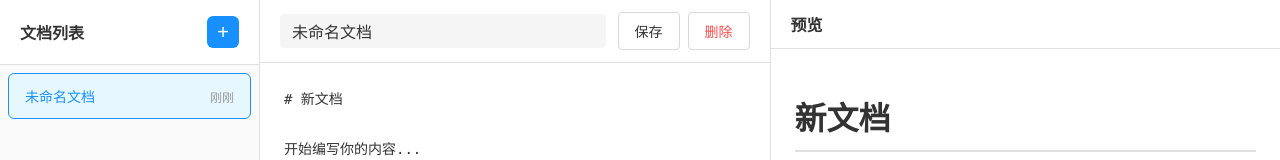
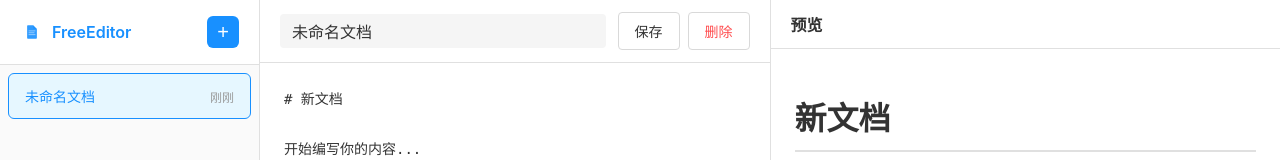
Before and after one commit to zstar1003/FreeEditor, a React (Vite) app: page / in a window 1280 px wide. Shown: the top 160 px of the page. Built offline with nearby package versions, Linux system fonts and the light colour scheme.

Commit message:
rename and update logo

```diff
--- a/index.html
+++ b/index.html
@@ -3,7 +3,8 @@
   <head>
     <meta charset="UTF-8" />
     <meta name="viewport" content="width=device-width, initial-scale=1.0" />
-    <title>Markdown编辑器</title>
+    <title>FreeEditor - 自由编辑器</title>
+    <link rel="icon" type="image/svg+xml" href="/logo.svg" />
   </head>
   <body>
     <div id="root"></div>
--- a/package.json
+++ b/package.json
@@ -1,7 +1,7 @@
 {
-  "name": "md_editor",
+  "name": "free-editor",
   "version": "1.0.0",
-  "description": "",
+  "description": "A free and simple Markdown editor with live preview",
   "type": "module",
   "scripts": {
     "dev": "vite",
--- a/src/components/Sidebar.css
+++ b/src/components/Sidebar.css
@@ -13,6 +13,18 @@
   padding: 16px 20px;
   border-bottom: 1px solid #e0e0e0;
   background: #fff;
+}
+
+.logo-section {
+  display: flex;
+  align-items: center;
+  gap: 8px;
+}
+
+.logo-text {
+  font-size: 16px;
+  font-weight: 600;
+  color: #1890ff;
 }
 
 .sidebar-header h3 {
--- a/src/components/Sidebar.jsx
+++ b/src/components/Sidebar.jsx
@@ -23,7 +23,18 @@ export default function Sidebar({ files, currentFileId, onFileSelect, onNewFile
   return (
     <div className="sidebar">
       <div className="sidebar-header">
-        <h3>文档列表</h3>
+        <div className="logo-section">
+          <svg width="24" height="24" viewBox="0 0 128 128" fill="none" xmlns="http://www.w3.org/2000/svg">
+            <path d="M38 32C38 29.7909 39.7909 28 42 28H70L90 48V96C90 98.2091 88.2091 100 86 100H42C39.7909 100 38 98.2091 38 96V32Z"
+                  fill="#1890ff" opacity="0.9"/>
+            <path d="M70 28V44C70 46.2091 71.7909 48 74 48H90L70 28Z"
+                  fill="#1890ff" opacity="0.6"/>
+            <line x1="48" y1="58" x2="80" y2="58" stroke="white" strokeWidth="2.5" strokeLinecap="round"/>
+            <line x1="48" y1="68" x2="75" y2="68" stroke="white" strokeWidth="2.5" strokeLinecap="round"/>
+            <line x1="48" y1="78" x2="80" y2="78" stroke="white" strokeWidth="2.5" strokeLinecap="round"/>
+          </svg>
+          <span className="logo-text">FreeEditor</span>
+        </div>
         <button className="btn-icon" onClick={onNewFile} title="新建文档">
           +
         </button>
```
Also changed, not shown: public/logo.svg (added).
